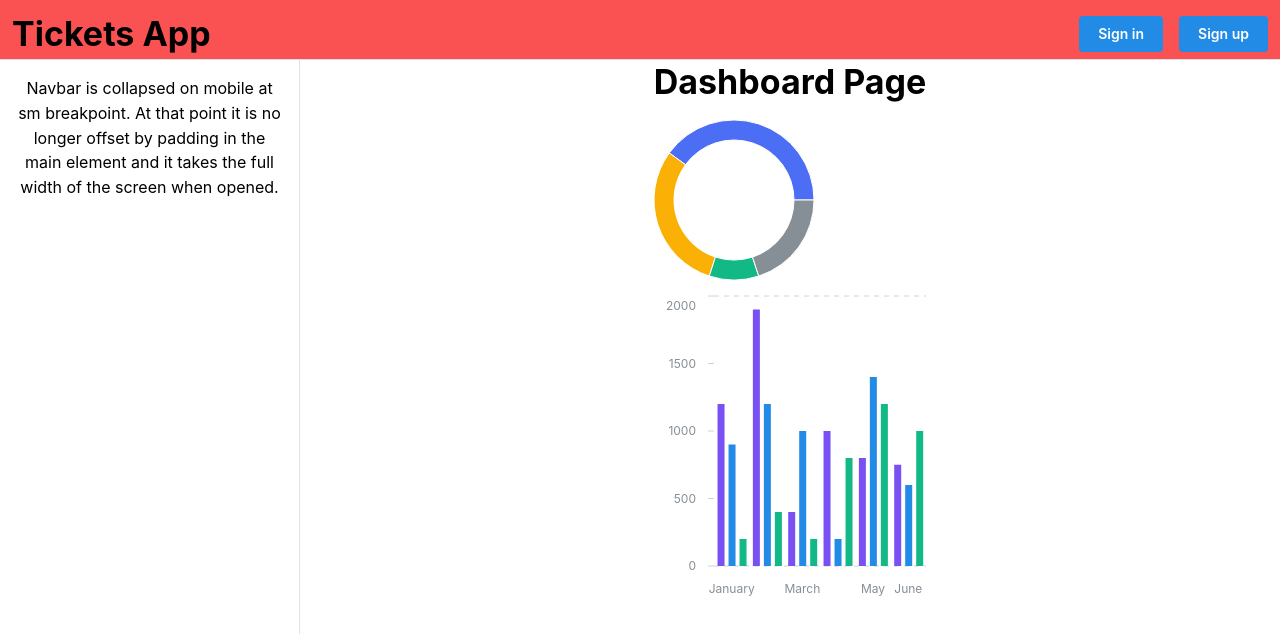
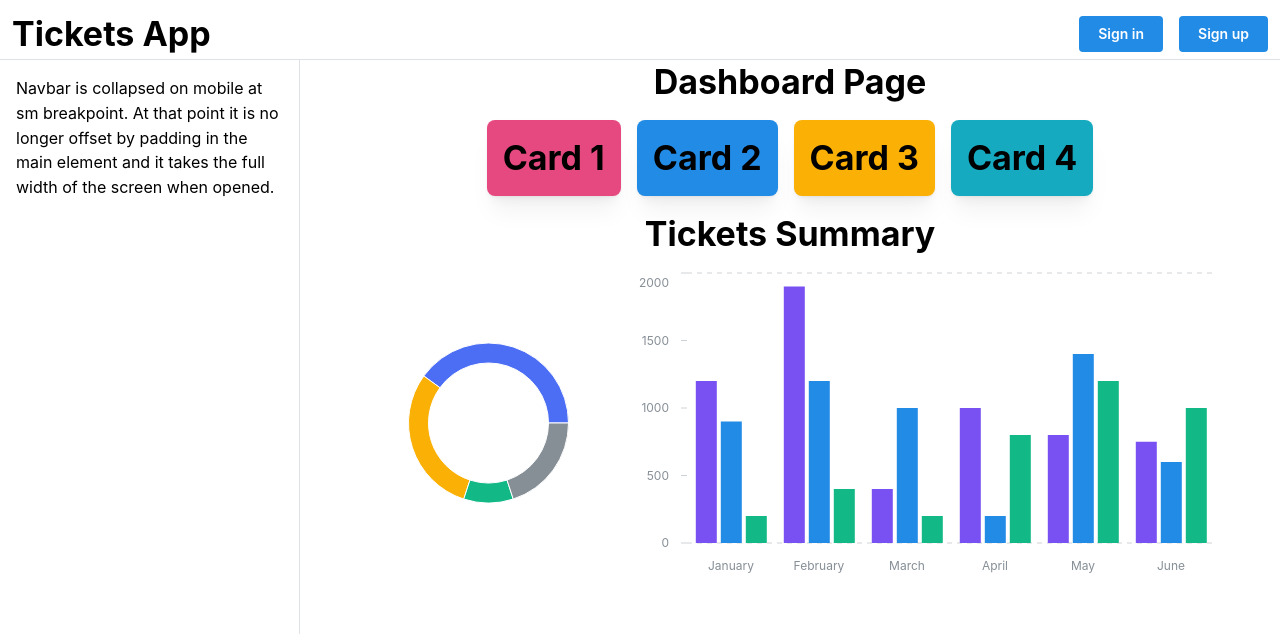
Before and after one commit to AndyMG1999/supportTicketApp, a React app in the folder clientapp/: page / in a window 1280 px wide. Shown: the top 634 px of the page. Built offline with nearby package versions, Linux system fonts and the light colour scheme; the HTML template or start-up script is replaced by a standard one.

Commit message:
Added more to dashboard

```diff
--- a/clientapp/src/App.tsx
+++ b/clientapp/src/App.tsx
@@ -1,5 +1,4 @@
 import { AppShell } from '@mantine/core';
-import './App.css'
 import Header from './generalComponents/Header'
 import DashboardPage from './pages/dashboardPage/DashboardPage'
 
--- a/clientapp/src/generalComponents/Header.tsx
+++ b/clientapp/src/generalComponents/Header.tsx
@@ -2,7 +2,7 @@ import { Title,Group,Button } from "@mantine/core";
 
 const Header = () => {
     return(
-        <Group h={"100%"} bg={"red"} justify="space-between" p={"sm"}>
+        <Group h={"100%"} justify="space-between" p={"sm"}>
             <Title>Tickets App</Title>
             <Group>
                 <Button>Sign in</Button>
--- a/clientapp/src/main.tsx
+++ b/clientapp/src/main.tsx
@@ -1,6 +1,5 @@
 import { StrictMode } from 'react'
 import { createRoot } from 'react-dom/client'
-import './index.css'
 import App from './App.tsx'
 import '@mantine/core/styles.css';
 // ‼️ import charts styles after core package styles
--- a/clientapp/src/pages/dashboardPage/DashboardPage.tsx
+++ b/clientapp/src/pages/dashboardPage/DashboardPage.tsx
@@ -1,4 +1,4 @@
-import { Group, Stack, Title } from "@mantine/core"
+import { Card, Group, Stack, Title } from "@mantine/core"
 import { DonutChart,BarChart } from '@mantine/charts';
 
 const DashboardPage = () => {
@@ -18,12 +18,30 @@ const DashboardPage = () => {
     ];
 
     return(
-        <Stack>
-        <Title>Dashboard Page</Title>
-        <Group>
-            <DonutChart data={data}/>
+        <Stack align="stretch" justify="center">
+        <Title ta={"center"}>Dashboard Page</Title>
+
+        <Group justify="center">
+            <Card shadow="md" radius={"md"} bg={"pink"}>
+                <Title>Card 1</Title>
+            </Card>
+            <Card shadow="md" radius={"md"} bg={"blue"}>
+                <Title>Card 2</Title>
+            </Card>
+            <Card shadow="md" radius={"md"} bg={"yellow"}>
+                <Title>Card 3</Title>
+            </Card>
+            <Card shadow="md" radius={"md"} bg={"cyan"}>
+                <Title>Card 4</Title>
+            </Card>
+        </Group>
+
+        <Title ta={"center"}>Tickets Summary</Title>
+        <Group justify="center">
+            <DonutChart w={"25%"} data={data}/>
             <BarChart
             h={300}
+            w={"60%"}
             data={data2}
             dataKey="month"
             series={[
@@ -34,6 +52,7 @@ const DashboardPage = () => {
             tickLine="y"
             />
         </Group>
+
         </Stack>
     )
 }
```
